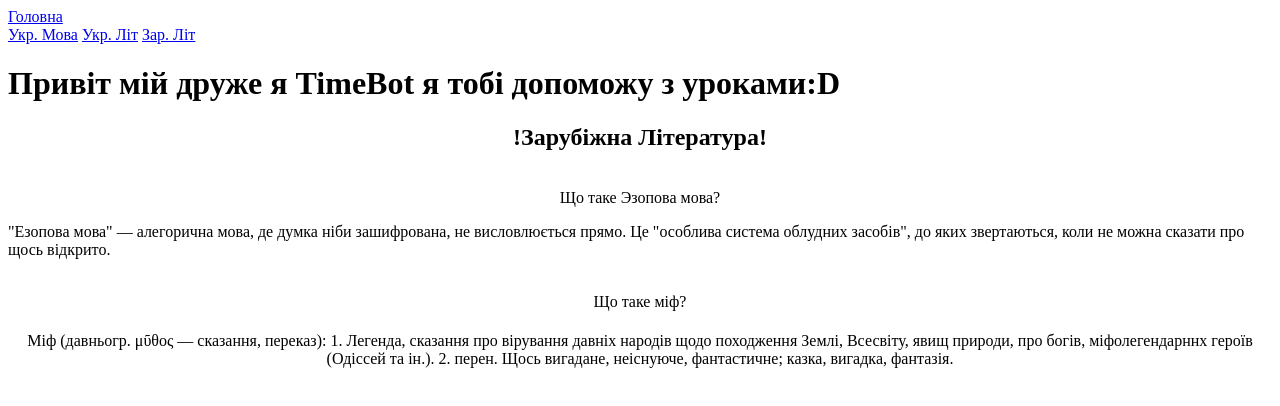
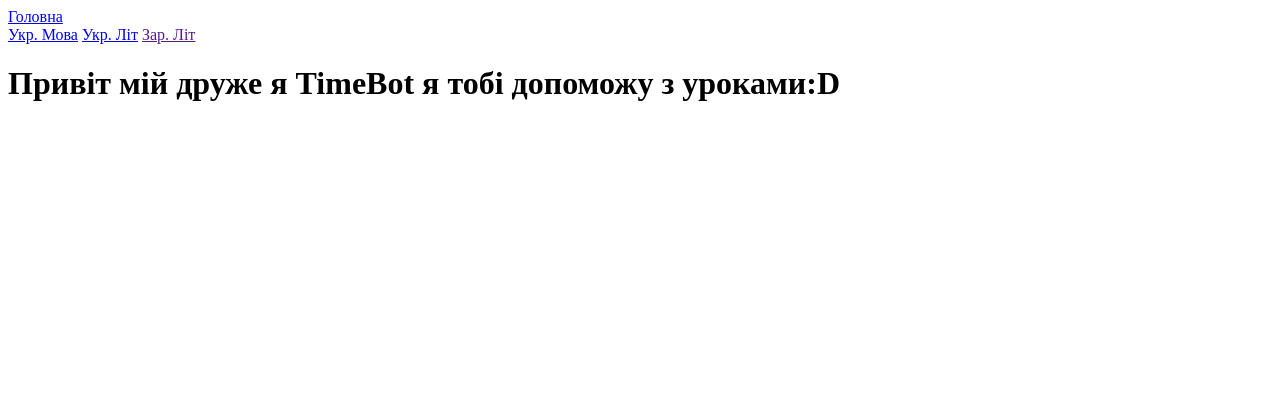
Before and after one commit to Matvienko19/Page3, a plain HTML site: page index.html in a window 1280 px wide. Drawn offline with Linux system fonts and the light colour scheme.

Commit message:
Update index.html

```diff
--- a/index.html
+++ b/index.html
@@ -14,24 +14,9 @@
 		       <nav>
 		       	<a href="https://matvienko19.github.io/Page2/">Укр. Мова</a>
 		       	<a href="https://matvienko19.github.io/Page3/"">Укр. Літ</a>
-		       	<a href="https://matvienko19.github.io/Page3/">Зар. Літ</a>
+		       	<a href="">Зар. Літ</a>
 		       </nav>
 				  <H1>Привіт мій друже я TimeBot я тобі допоможу з уроками:D</H1>
-	<center>
-	<H2>!Зарубіжна Література!</H2>
-	</center>
-	<center>
-				  <br>Що таке Эзопова мова?</h3>
-</center>
-
-	<p>"Езопова мова" — алегорична мова, де думка ніби зашифрована, не висловлюється прямо. Це "особлива система облудних засобів", до яких звертаються, коли не можна сказати про щось відкрито.<p>														      <center>
-		  <center>
-																      <br>Що таке міф?<h4>
-		        </center>
-<p>Міф (давньогр. μῦθος — сказання, переказ): 1. Легенда, сказання про вірування давніх народів щодо походження Землі, Всесвіту, явищ природи, про богів, міфолегендарннх героїв (Одіссей та ін.). 2. перен. Щось вигадане, неіснуюче, фантастичне; казка, вигадка, фантазія.
-</p>
-
-
 
 </header>
 </body>
```
